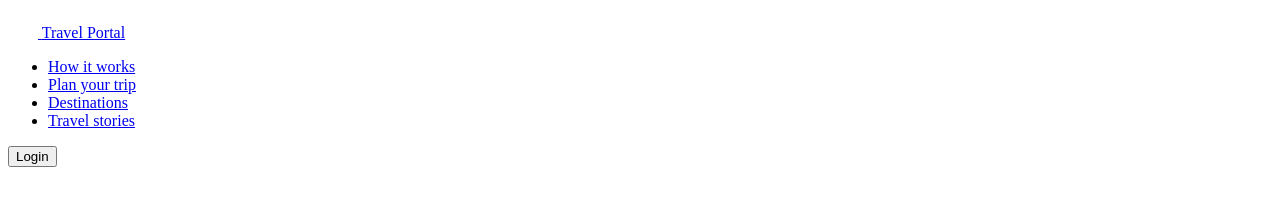
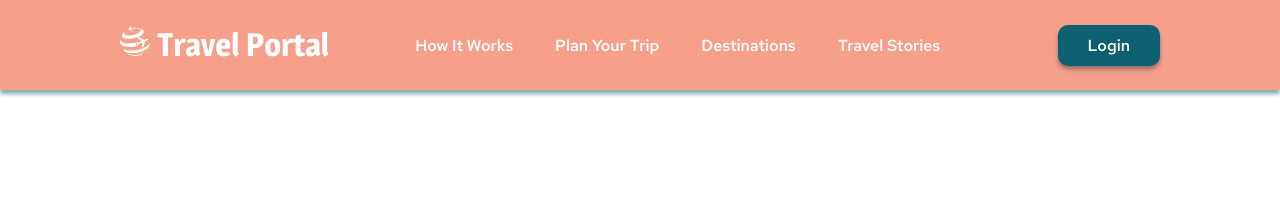
Before and after one commit to pshigotskaya26/travel, a website: page travel/index.html in a window 1280 px wide. Drawn offline with Linux system fonts and the light colour scheme; a web font is replaced by a local one.

Commit message:
feat: add styles for header

```diff
--- a/travel/sass/base/_base.scss
+++ b/travel/sass/base/_base.scss
@@ -0,0 +1,36 @@
+@import "../abstract/constants";
+
+html {
+	font-size: 10px;
+}
+
+body {
+	font-size: 1.6rem;
+	font-family: 'Aleo', Arial, Verdana, sans-serif;
+}
+
+h1 {
+	font-style: normal;
+	font-weight: 700;
+	font-size: 80px;
+	line-height: 96px;
+}
+
+h2 {
+	font-family: 'Red Hat Text', Arial, Verdana, sans-serif;
+	font-style: normal;
+	font-weight: 500;
+	font-size: 40px;
+	line-height: 53px;
+	text-transform: uppercase;
+	text-align: center;
+	color: $color-primery;
+}
+
+h3 {
+	font-style: normal;
+	font-weight: 400;
+	font-size: 35px;
+	line-height: 42px;
+	color: $color-additional;
+}
--- a/travel/sass/layouts/_container.scss
+++ b/travel/sass/layouts/_container.scss
@@ -0,0 +1,30 @@
+
+.container {
+    max-width: $container-width;
+	margin: 0 auto;
+}
+
+.header__container {
+	display: flex;
+	align-items: center;
+	justify-content: space-between;
+	min-height: 90px;
+	background: rgba(242, 120, 92, 0.7);
+	box-shadow: 0px 4px 4px rgba(13, 96, 111, 0.5);
+}
+
+.header__container,
+.preview__container,
+.steps__container,
+.stories__container,
+.footer__coontainer {
+	padding: 0 120px;
+}
+
+.preview__container {
+	position: absolute;
+	top: 90px;
+	left: 0;
+	right: 0;
+	bottom: 0;
+}
--- a/travel/sass/style.scss
+++ b/travel/sass/style.scss
@@ -1,15 +1,124 @@
 @import "base/base";
-@import "base/logo";
-@import "base/buttons";
-@import "base/icons";
+@import "abstract/constants";
+@import "layouts/container";
 
-@import "abstract/constants";
+* {
+	padding: 0;
+	margin: 0;
+	border: 0;
+	outline: none;
+	text-decoration: none;
+	-moz-box-sizing: border-box;
+	-webkit-box-sizing: border-box;
+	box-sizing: border-box;
+}
 
-@import "layouts/container";
-@import "layouts/header";
-@import "layouts/footer";
+html, body {
+	height: 100%;
+	scroll-behavior: smooth;
+	background-color: $color-white;
+}
 
-@import "components/preview";
-@import "components/steps";
-@import "components/destinations";
-@import "components/stories";
+ul {
+	list-style: none;
+}
+
+.header {
+	position: relative;
+    z-index: 3;
+}
+
+.logo {
+
+}
+.logo__link {
+	display: inline-flex;
+	gap: 4px;
+	padding-bottom: 9px;
+	line-height: 39px;
+}
+
+.logo__text {
+	padding-top: 7px;
+	padding-left: 3px;
+    font-family: "Magra", Arial, Verdana, sans-serif;
+    font-style: normal;
+    font-weight: 600;
+    font-size: 32px;
+    color: $color-white;
+    line-height: 39px;
+}
+
+.logo-icon {
+	display: inline-block;
+	width: 216px;
+	height: 31px;
+	background-image: url(../assets/svg/logo.svg);
+}
+
+.header__navigation {
+	padding-right: 31px;
+}
+
+.navigation {
+	display: flex;
+	gap: 42px;
+}
+
+.navigation__link {
+	font-family: 'Red Hat Text';
+	font-style: normal;
+	font-weight: 500;
+	font-size: 1.6rem;
+	line-height: 2.1rem;
+	text-transform: capitalize;
+	color: $color-white;
+}
+
+.navigation__link:last-child {
+	padding-right: 0px;
+}
+
+.navigation__link a {
+	color: $color-white;
+}
+
+.navigation__link a:hover {
+	color: $color-additional;
+	transition: 0.5s;
+}
+
+.button {
+	padding: 10px 30px;
+	font-family: 'Red Hat Text';
+	font-style: normal;
+	font-weight: 500;
+	-moz-border-radius: 10px;
+	-webkit-border-radius: 10px;
+	border-radius: 10px;
+	background: $color-additional;
+	color: $color-white;
+	cursor: pointer;
+}
+
+.button:hover {
+	background-color: $color-button-hover;
+	transition: 0.5s;
+}
+
+.button_shadow {
+	-moz-box-shadow: 0px 4px 4px rgba(0, 0, 0, 0.25), 0px 2px 3px rgba(13, 96, 111, 0.16);
+	-webkit-box-shadow: 0px 4px 4px rgba(0, 0, 0, 0.25), 0px 2px 3px rgba(13, 96, 111, 0.16);
+	box-shadow: 0px 4px 4px rgba(0, 0, 0, 0.25), 0px 2px 3px rgba(13, 96, 111, 0.16);
+}
+
+.button_font-16 {
+	font-size: 1.6rem;
+	line-height: 21px;
+}
+
+.button_font-24 {
+	padding: 13px 32px 13px 34px;
+	font-size: 2.4rem;
+	line-height: 32px;
+}
```
Also changed, not shown: travel/css/style.css, 1 other file.
